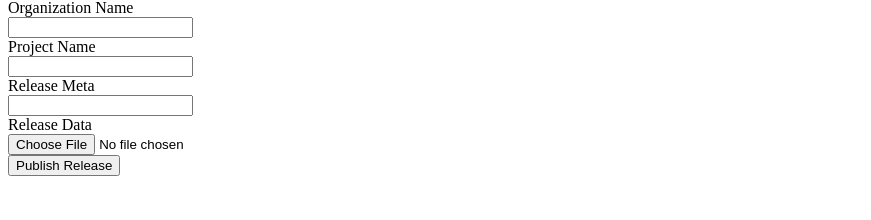
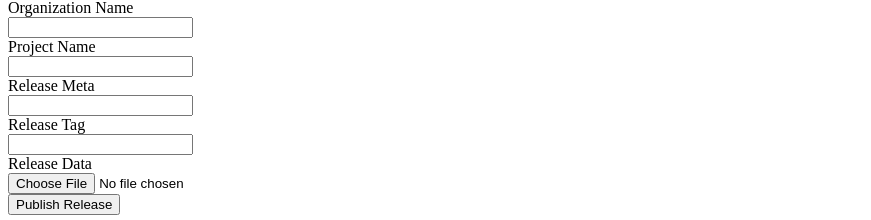
Before and after one commit to valist-io/valist, a Next.js app in the folder relay/: page /release/publish in a window 1280 px wide. Shown: the part 2325-2545 px from the top of the page, without its empty margins (0-871 px from the left). Before the commit the page ends 2509 px from the top, so only its background shows below. Built offline with nearby package versions, Linux system fonts and the light colour scheme; what @tailwindcss/ui would draw is missing.

Commit message:
Added Release Tag field

```diff
--- a/relay/components/PublishReleaseForm/PublishReleaseForm.tsx
+++ b/relay/components/PublishReleaseForm/PublishReleaseForm.tsx
@@ -7,6 +7,7 @@ export const PublishReleaseForm:FunctionComponent<any> = ({valist}) => {
     const [orgName, setOrgName] = useState("")
     const [projectName, setProjectName] = useState("")
     const [projectMeta, setProjectMeta] = useState("")
+    const [projectTag, setProjectTag] = useState("")
     const [releaseData, setReleaseData] = useState<File | null> (null)
 
     useEffect(() => {
@@ -58,7 +59,7 @@ export const PublishReleaseForm:FunctionComponent<any> = ({valist}) => {
     const createRelease = async () => {
         const releaseHash = await handleUpload(releaseData)
         const releaseBody = {
-            tag: "",
+            tag: projectTag,
             hash: releaseHash,
             meta: projectMeta
         };
@@ -111,6 +112,12 @@ export const PublishReleaseForm:FunctionComponent<any> = ({valist}) => {
                         </div>
                     </div>
                     <div className="sm:col-span-2">
+                        <label htmlFor="ReleaseTag" className="block text-sm font-medium leading-5 text-gray-700">Release Tag</label>
+                        <div className="mt-1 relative rounded-md shadow-sm">
+                            <input onChange={(e) => setProjectTag(e.target.value)} id="ReleaseTag" className="form-input py-3 px-4 block w-full transition ease-in-out duration-150" />
+                        </div>
+                    </div>
+                    <div className="sm:col-span-2">
                         <label htmlFor="ReleaseData" className="block text-sm font-medium leading-5 text-gray-700">Release Data</label>
                         <div className="mt-1 relative rounded-md shadow-sm">
                             <input type="file" onChange={(e) => setReleaseData(e.target.files && e.target.files[0])} id="ReleaseData" className="form-input py-3 px-4 block w-full transition ease-in-out duration-150" />
```
